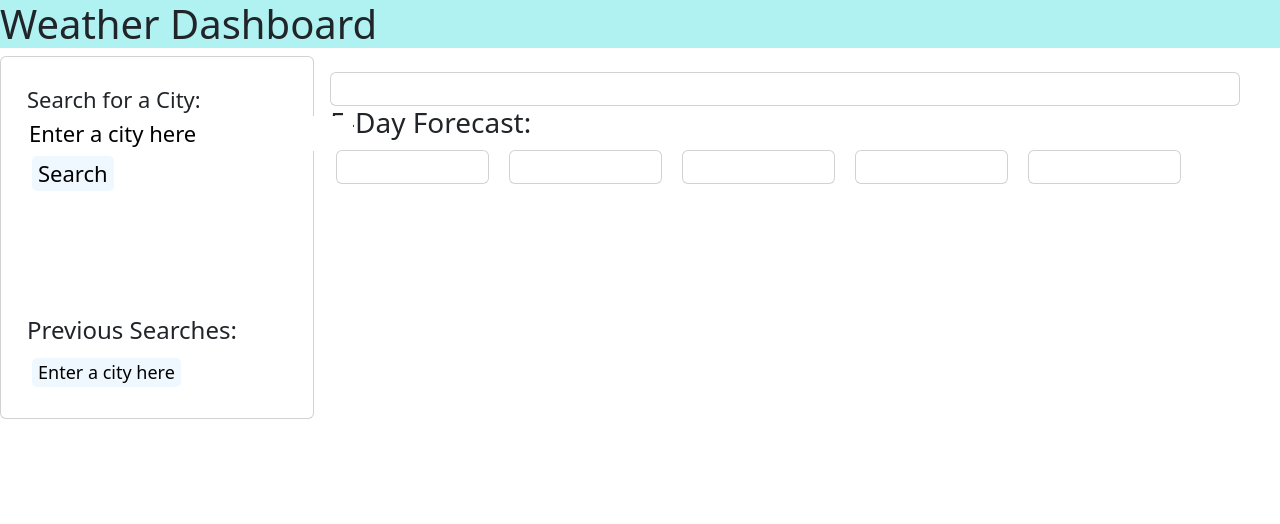
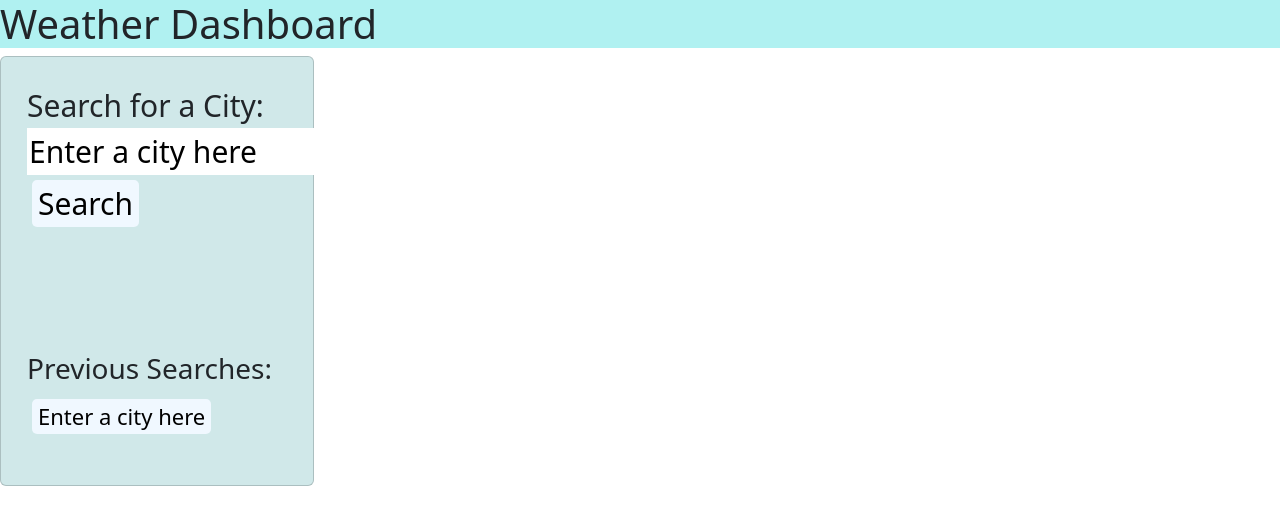
Before and after one commit to lavanat/weather-forecast, a plain HTML site: page index.html in a window 1280 px wide. Both pictures are taken after a click on the input "Search". Drawn offline with nearby package versions, Linux system fonts and the light colour scheme; no server answers.

Commit message:
add background color

```diff
--- a/index.html
+++ b/index.html
@@ -34,7 +34,7 @@
             </div>
         </div>
 
-        <div class="col-lg-9 g-6 p-3">
+        <div class="col-lg-9 g-6 p-3" id="right-container">
             <div class="card">
                 <div class="card-body" id="today">
 
@@ -43,7 +43,7 @@
 
             <div>
                 <h3>5-Day Forecast:</h3>
-                <div class="row g-2">
+                <div class="row g-2 d-flex justify-content-between">
                     <div class="col-lg-2 col-sm-9 card day">
                         <div class="card-body" id="t-1">
 
--- a/script.js
+++ b/script.js
@@ -1,5 +1,5 @@
 var searchBtn = document.getElementById('search-button');
-
+var resultsContainer = document.getElementById('right-container');
 var todayEl = document.getElementById('today');
 var day1El = document.getElementById('t-1');
 var day2El = document.getElementById('t-2');
@@ -22,6 +22,7 @@ const getLatLon = (city) => {
             lon = data[0].lon;
             gettodayWeather(lat, lon);
             getWeather(lat, lon);
+            resultsContainer.style.display = "";
         });
 };
 
@@ -44,7 +45,7 @@ function loadSearchButtons() {
     document.getElementById("search-history").innerHTML = ""
     if (localStorage.getItem("cities") !== null) {
         var searchHistory = document.getElementById("search-history");
-        var titleEl = document.createElement("h4");
+        var titleEl = document.createElement("h3");
         titleEl.textContent = "Previous Searches:";
         titleEl.classList.add("col-lg-12");
         searchHistory.append(titleEl);
@@ -73,7 +74,7 @@ const gettodayWeather = (lat, lon) => {
             return response.json();
         })
         .then(function (data) {
-            var cityEl = document.createElement('h3');
+            var cityEl = document.createElement('h2');
             cityEl.innerHTML = data.name;
             days[0].replaceChildren()
             days[0].appendChild(cityEl);
@@ -278,6 +279,7 @@ searchContainer.on("click", ".savedButtons", function (event) {
 
 const init = () => {
     loadSearchButtons();
+    resultsContainer.style.display = "none"
 };
 
 init ();
--- a/style.css
+++ b/style.css
@@ -11,27 +11,36 @@
     border: 0px;
 }
 .savedButtons {
-    font-size: 18px;
+    font-size: 22px;
 }
 h1 {
     background-color: rgb(176, 241, 241);
 }
 
+h3 {
+    margin-top: 10px;
+}
+
 #search-history {
     inline-size: min-content;
     padding: 10px;
-    margin-top: 100px;
+    margin-top: 90px;
+    margin-bottom: 20px;
     width: fit-content;
 }
 
 form {
-    font-size: 22px;
+    font-size: 30px;
     text-align: left;
     padding: 10px;
 }
 
 #left-container {
     align-items: left;
+    background-color: rgb(208, 232, 233);
+}
+#right-container {
+    background-color: rgb(208, 232, 233);
 }
 
 .day {
```
